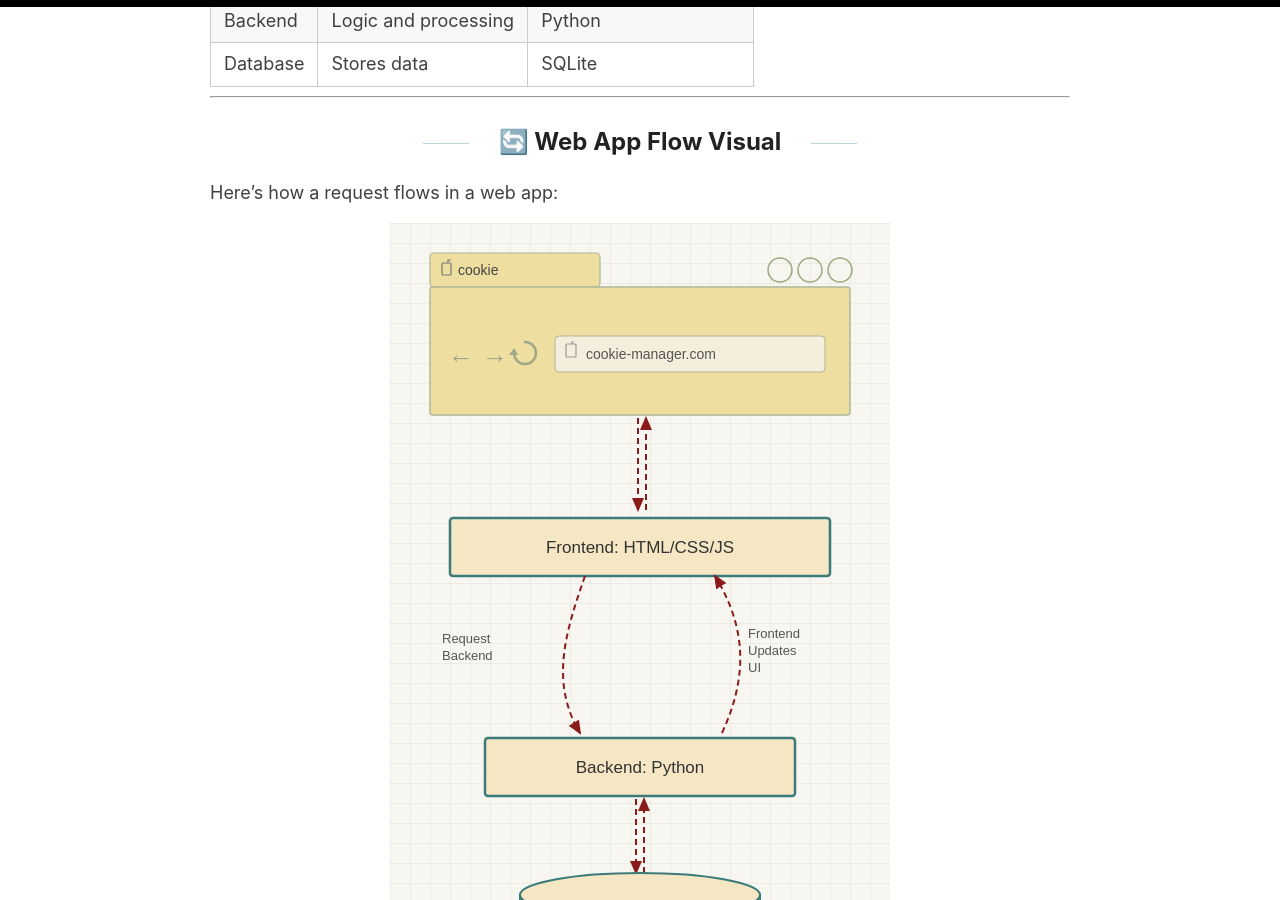
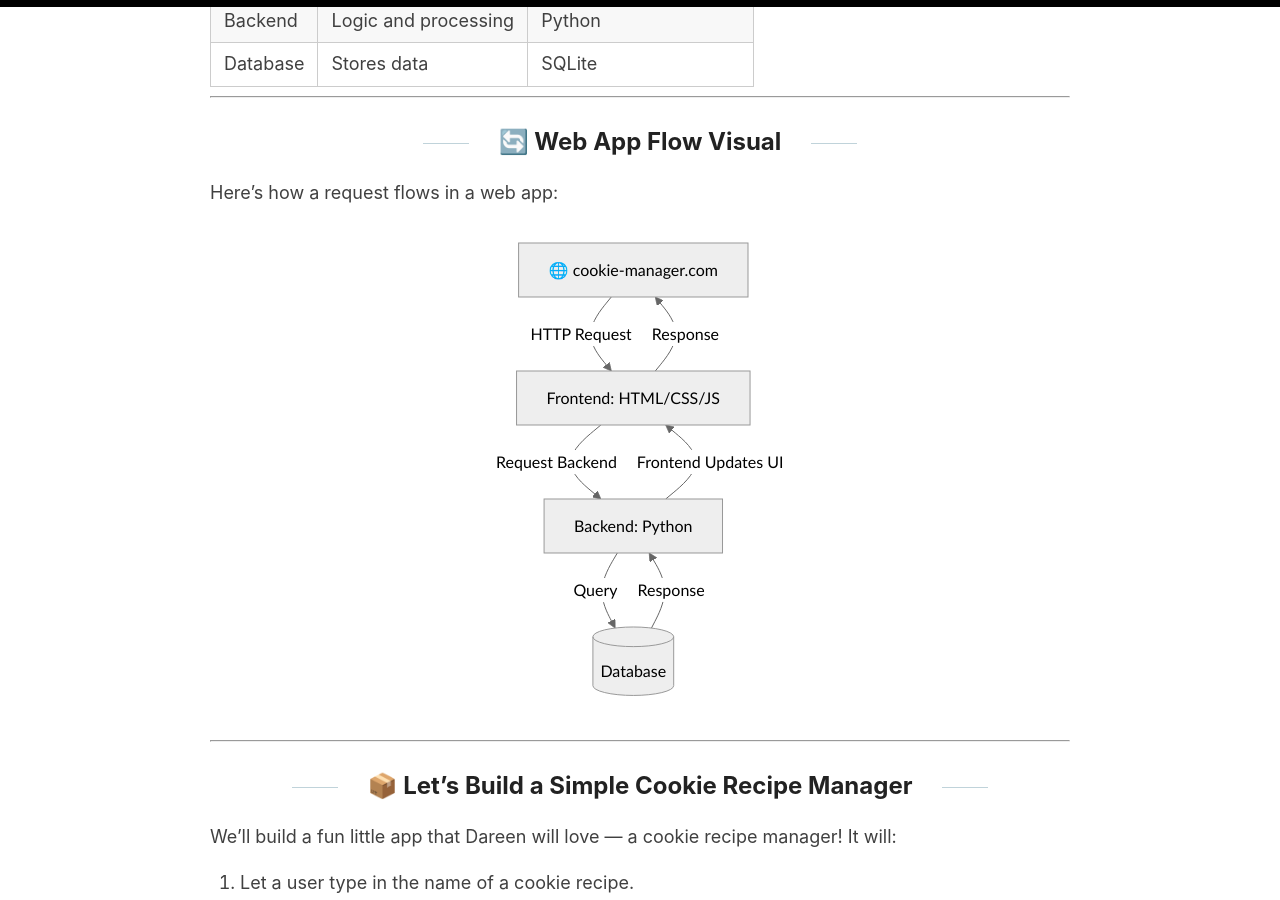
Before and after one commit to ranawaqas-ai/blog, a Jekyll site: the page built from _posts/2025-04-09-cookie-manager.md, in a window 1280 px wide and 900 px high, scrolled down 1068 px. Built offline with Jekyll 4.4.1, drawn with Linux system fonts in a browser that asks for light colours; comment, search, counter and statistics services are not loaded.

````diff
--- a/_layouts/default.html
+++ b/_layouts/default.html
@@ -50,5 +50,19 @@
     </div>
 
     {% include analytics.html %}
+
+    <script type="module">
+      import mermaid from 'https://cdn.jsdelivr.net/npm/mermaid@11/dist/mermaid.esm.min.mjs';
+      mermaid.initialize({ startOnLoad: false, theme: 'neutral' });
+      document.querySelectorAll('pre code.language-mermaid').forEach(async (block) => {
+        const id = 'mermaid-' + Math.random().toString(36).slice(2, 9);
+        const { svg } = await mermaid.render(id, block.textContent.trim());
+        const div = Object.assign(document.createElement('div'), {
+          innerHTML: svg,
+          style: 'text-align:center;margin:1.5em 0;'
+        });
+        block.closest('pre').replaceWith(div);
+      });
+    </script>
   </body>
 </html>
--- a/_posts/2025-04-09-cookie-manager.md
+++ b/_posts/2025-04-09-cookie-manager.md
@@ -40,7 +40,20 @@ Now let’s map this analogy to actual components:
 
 Here’s how a request flows in a web app:
 
-<object type="image/svg+xml" data="/assets/img/dareen/webdev-flow.svg" style="max-width:100%;display:block;margin:0 auto;">Web App Flow Diagram</object>
+```mermaid
+graph TD
+    Browser["🌐 cookie-manager.com"]
+    Frontend["Frontend: HTML/CSS/JS"]
+    Backend["Backend: Python"]
+    Database[("Database")]
+
+    Browser -->|"HTTP Request"| Frontend
+    Frontend -->|"Response"| Browser
+    Frontend -->|"Request Backend"| Backend
+    Backend -->|"Frontend Updates UI"| Frontend
+    Backend -->|"Query"| Database
+    Database -->|"Response"| Backend
+```
 
 ---
 
````
